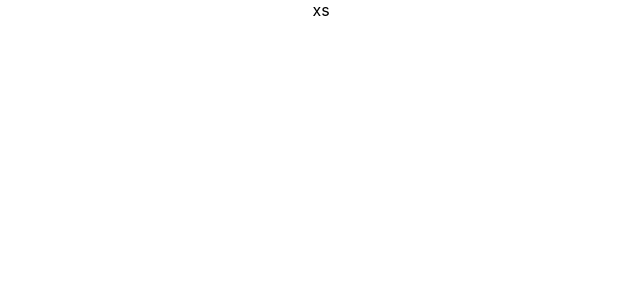
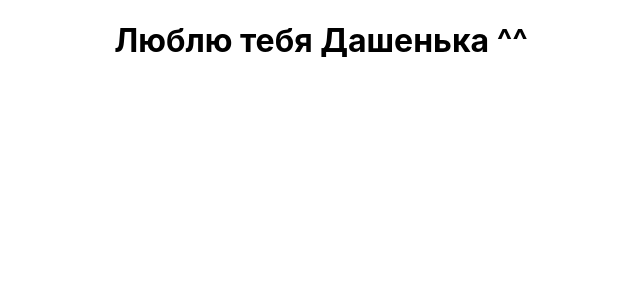
Before and after one commit to Salein/for-calls-the-clients, a JavaScript app: page / in a window 1280 px wide. Shown: the top 300 px of the page, without its empty margins (319-959 px from the left). Built offline with nearby package versions, Linux system fonts and the light colour scheme; the HTML template or start-up script is replaced by a standard one.

Commit message:
балавство

```diff
--- a/src/App.js
+++ b/src/App.js
@@ -3,7 +3,7 @@ import './App.css';
 function App() {
   return (
     <div className="App">
-    xs
+    <h1>Люблю тебя Дашенька ^^</h1>
     </div>
   );
 }
```
